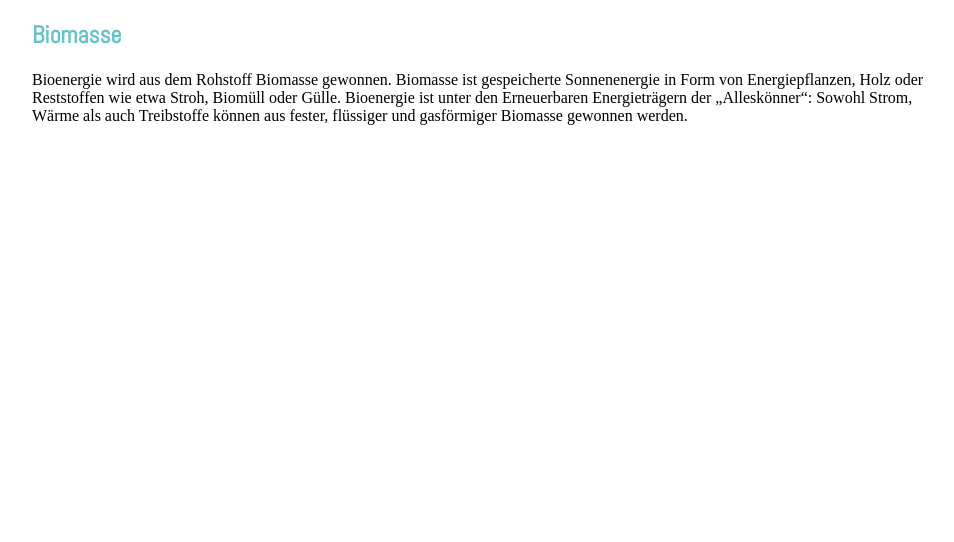
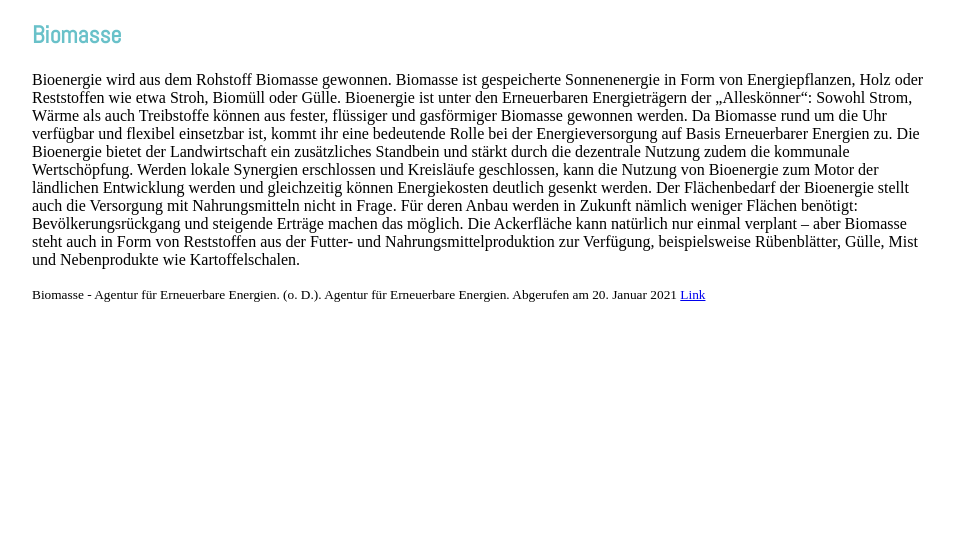
Before and after one commit to NFitzon/PUIG-Website, a PHP site: page /Biomasse.php in a window 1280 px wide. Shown: the part 253-795 px from the top of the page, without its empty margins (158-1112 px from the left). Run offline with PHP 8.4, Linux system fonts and the light colour scheme; some web fonts are replaced.

Commit message:
Add files via upload

```diff
--- a/Biomasse.php
+++ b/Biomasse.php
@@ -19,8 +19,17 @@
          Bioenergie wird aus dem Rohstoff Biomasse gewonnen. Biomasse ist gespeicherte Sonnenenergie in Form von Energiepflanzen, Holz oder Reststoffen
          wie etwa Stroh, Biomüll oder Gülle. Bioenergie ist unter den Erneuerbaren Energieträgern der „Alleskönner“:
          Sowohl Strom, Wärme als auch Treibstoffe können aus fester, flüssiger und gasförmiger Biomasse gewonnen werden.
-         <br>
+         Da Biomasse rund um die Uhr verfügbar und flexibel einsetzbar ist, kommt ihr eine bedeutende Rolle bei der Energieversorgung auf Basis Erneuerbarer Energien zu.
+         Die Bioenergie bietet der Landwirtschaft ein zusätzliches Standbein und stärkt durch die dezentrale Nutzung zudem die kommunale Wertschöpfung.
+         Werden lokale Synergien erschlossen und Kreisläufe geschlossen, kann die Nutzung von Bioenergie zum Motor der ländlichen Entwicklung werden und gleichzeitig können Energiekosten deutlich gesenkt werden.
+
+         Der Flächenbedarf der Bioenergie stellt auch die Versorgung mit Nahrungsmitteln nicht in Frage.
+         Für deren Anbau werden in Zukunft nämlich weniger Flächen benötigt: Bevölkerungsrückgang und steigende Erträge machen das möglich. Die Ackerfläche kann natürlich nur einmal verplant – aber Biomasse steht auch in Form von Reststoffen aus der Futter- und Nahrungsmittelproduktion zur Verfügung, beispielsweise Rübenblätter, Gülle, Mist und Nebenprodukte wie Kartoffelschalen.
+            <br>
     </p>
+    <small>Biomasse - Agentur für Erneuerbare Energien. (o. D.). Agentur für Erneuerbare Energien. Abgerufen am 20.
+        Januar 2021
+        <a href="https://www.unendlich-viel-energie.de/erneuerbare-energie/sonne">Link</a>
     </section>
 
     <!-- Footer -->
--- a/anwendung.php
+++ b/anwendung.php
@@ -17,7 +17,7 @@
     Strombasierte Anwendungen sind die effizientesten Optionen im Wärme- und Verkehrsbereich. Die Energiewende mit einer strategischen Neuausrichtung dieser Bereiche und dem Ausbau der Sektorkopplung ist daher voranzutreiben.
     Die erneuerbare Stromerzeugung wird somit auch zukünftig von zentraler Bedeutung sein.
     </p>
-
+    <smal>BfN (2019): Erneuerbare Energien Report - Die Energiewende naturverträglich gestalten. <a href="https://www.bfn.de/fileadmin/BfN/erneuerbareenergien/Dokumente/BfNErneuerbareEnergienReport2019_barrierefrei.pdf">Link</a></small>
     <!--<img class="wind" src="Bilder/windenergy.webp" alt="Windkraft" height=100  width=100 title="Windkraft"/>-->
 </section>
 
--- a/buerger.php
+++ b/buerger.php
@@ -16,9 +16,9 @@
     <h1>Bürgerbeteiligung</h1>
     <p>
     Um ein umfassendes Meinungsbild zu erlangen, wird während des Projekts einer repräsentativen Quote ausgewählte BürgerInnen zu dialogorientierten Veranstaltungsformaten eingeladen werden. Dazu zählen beispielsweise partizipative Gruppendiskussionen oder Bürgerwerkstätten, in denen in kleineren Runden alle zu Wort kommen.
-   Anregungen und Hilfestellungen für eine ausgewogene Bürgerbeteiligung bieten Leitfäden 13, unabhängige Agenturen bzw. Zentren
+   Anregungen und Hilfestellungen für eine ausgewogene Bürgerbeteiligung bieten Leitfäden 13, unabhängige Agenturen bzw. Zentren.
     </p>
-
+    <smal>BfN (2019): Erneuerbare Energien Report - Die Energiewende naturverträglich gestalten. <a href="https://www.bfn.de/fileadmin/BfN/erneuerbareenergien/Dokumente/BfNErneuerbareEnergienReport2019_barrierefrei.pdf">Link</a></small>
     <!--<img class="solar" src="Bilder/wasserenergie.jpg" alt="Wasserenergie" height=100  width=100 title="Wasserenergie"/>-->
     </section>
 
--- a/energieeff.php
+++ b/energieeff.php
@@ -12,7 +12,7 @@
 <body>
     <!-- Header -->
     <?php include("Header.php"); ?>
-    <section><h1>Wissens- und Datenbasis</h1>
+    <section><h1>Starke Umsetzung der Energieeffizienz</h1>
     <p>
     Die Erhöhung der Effizienz des gesamten Energieversorgungssystems ist unerlässlich.
     Möglich ist das unter anderem über den Ausbau der Sektorkopplung und Elektrifizierungen im Verkehrs- und Wärmebereich.
@@ -21,7 +21,7 @@
     Bioenergie kann auch zu Synergien aus unterschiedlichen Zielbereichen führen, zum Beispiel aus der Landschaftspflege.
     Es ist jedoch fraglich, in welchem Maß die Förderung aus dem Energiebereich geeignet ist, solche Synergien tatsächlich zu erschließen und gleichzeitig trotzdem einen bezahlbaren Beitrag zum Energiesystem zu unterstützen.
     </p>
-
+    <smal>BfN (2019): Erneuerbare Energien Report - Die Energiewende naturverträglich gestalten. <a href="https://www.bfn.de/fileadmin/BfN/erneuerbareenergien/Dokumente/BfNErneuerbareEnergienReport2019_barrierefrei.pdf">Link</a></small>
     <!--<img class="wind" src="Bilder/windenergy.webp" alt="Windkraft" height=100  width=100 title="Windkraft"/>-->
 </section>
 
--- a/flaeche.php
+++ b/flaeche.php
@@ -29,6 +29,7 @@
             </ol>
 
     </p>
+    <smal>BfN (2019): Erneuerbare Energien Report - Die Energiewende naturverträglich gestalten. <a href="https://www.bfn.de/fileadmin/BfN/erneuerbareenergien/Dokumente/BfNErneuerbareEnergienReport2019_barrierefrei.pdf">Link</a></small>
 
     <!--<img class="wind" src="Bilder/windenergy.webp" alt="Windkraft" height=100  width=100 title="Windkraft"/>-->
 </section>
--- a/klimaschutz.php
+++ b/klimaschutz.php
@@ -22,7 +22,8 @@
     </p>
     <p>Die Windenergie ist der wichtigste Energieträger bei der Vermeidun von Treibhausgas-Emissionen bei der Stromerzeugung.
         Der zweite ist die Biomasseinsbesonder die erneuerbare Wärmeversorgung und derneuerbare Kraftstoffe.</p>
-
+        <smal>Effektiver Klimaschutz - Agentur für Erneuerbare Energien. (o. D.). Agentur für Erneuerbare Energien. Abgerufen am 20.
+        Januar 2021 <a href="https://www.unendlich-viel-energie.de/themen/gute-gruende/1-effektiver-klimaschutz">Link</a></small>
     <!--<img class="solar" src="Bilder/wasserenergie.jpg" alt="Wasserenergie" height=100  width=100 title="Wasserenergie"/>-->
     </section>
 
--- a/wissen.php
+++ b/wissen.php
@@ -21,7 +21,8 @@
     Zur Bewertung von kumulativen Wirkungen des EE-Ausbaus ist eine Methodik zu entwickeln, die eine vergleichbare und handhabbare Nutzung in der Praxis ermöglicht. Auch eine weitere Verankerung kumulativer Wirkungsbewertungen in Raumplanung und Umweltprüfung ist aufgrund der zunehmenden Dichte von EE-Anlagen erforderlich.
     Die Erprobungs- und Begleitforschung an EE-Anlagen ist zu intensivieren. Durch die wissenschaftliche Begleitung z. B. an Testanlagen oder auch im regulären Anlagenbetrieb kann die Naturverträglichkeit bewertet werden. So ist beispielsweise auch die Wirksamkeit von Vermeidungsmaßnahmen zu evaluieren.
     </p>
-
+    <smal>BfN (2019): Erneuerbare Energien Report - Die Energiewende naturverträglich gestalten. <a href="https://www.bfn.de/fileadmin/BfN/erneuerbareenergien/Dokumente/BfNErneuerbareEnergienReport2019_
+barrierefrei.pdf.">Link</a></small>
     <!--<img class="wind" src="Bilder/windenergy.webp" alt="Windkraft" height=100  width=100 title="Windkraft"/>-->
 </section>
 
```
Also changed, not shown: strom.php (+6 -3 lines), techno.php (+12 -3 lines).
